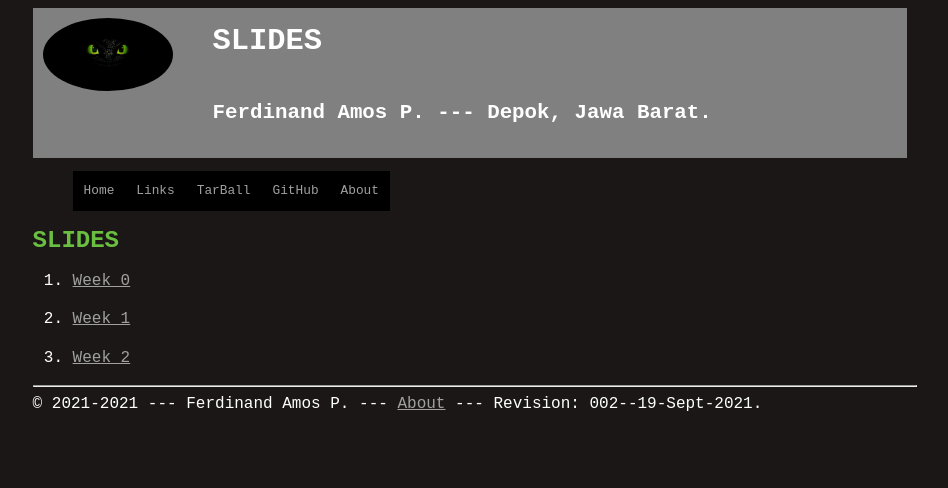
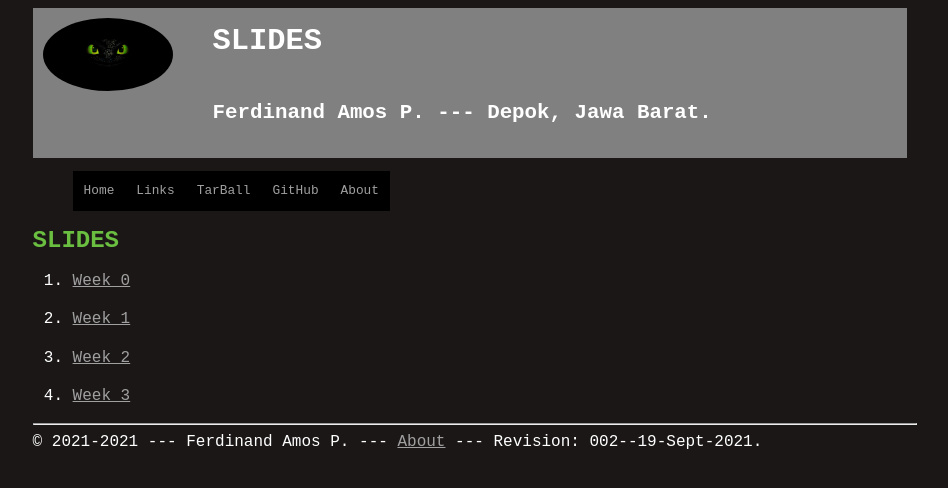
Before and after one commit to ferdinandamos/os212, a Jekyll site: the page built from slides.md, in a window 1280 px wide. Shown: the top 488 px of the page, without its empty margins (165-1113 px from the left). Built offline with Jekyll 4.4.1, drawn with Linux system fonts in a browser that asks for light colours; our own code applies the rules of GitHub Pages for plain Markdown files.

Commit message:
Update slides.md

```diff
--- a/slides.md
+++ b/slides.md
@@ -9,3 +9,5 @@ permalink: /SLIDES/
 2. [Week 1](https://os.vlsm.org/Slides/os01.pdf)<br>
 
 3. [Week 2](https://os.vlsm.org/Slides/os02.pdf)<br>
+
+4. [Week 3](https://os.vlsm.org/Slides/os03.pdf)<br>
```
